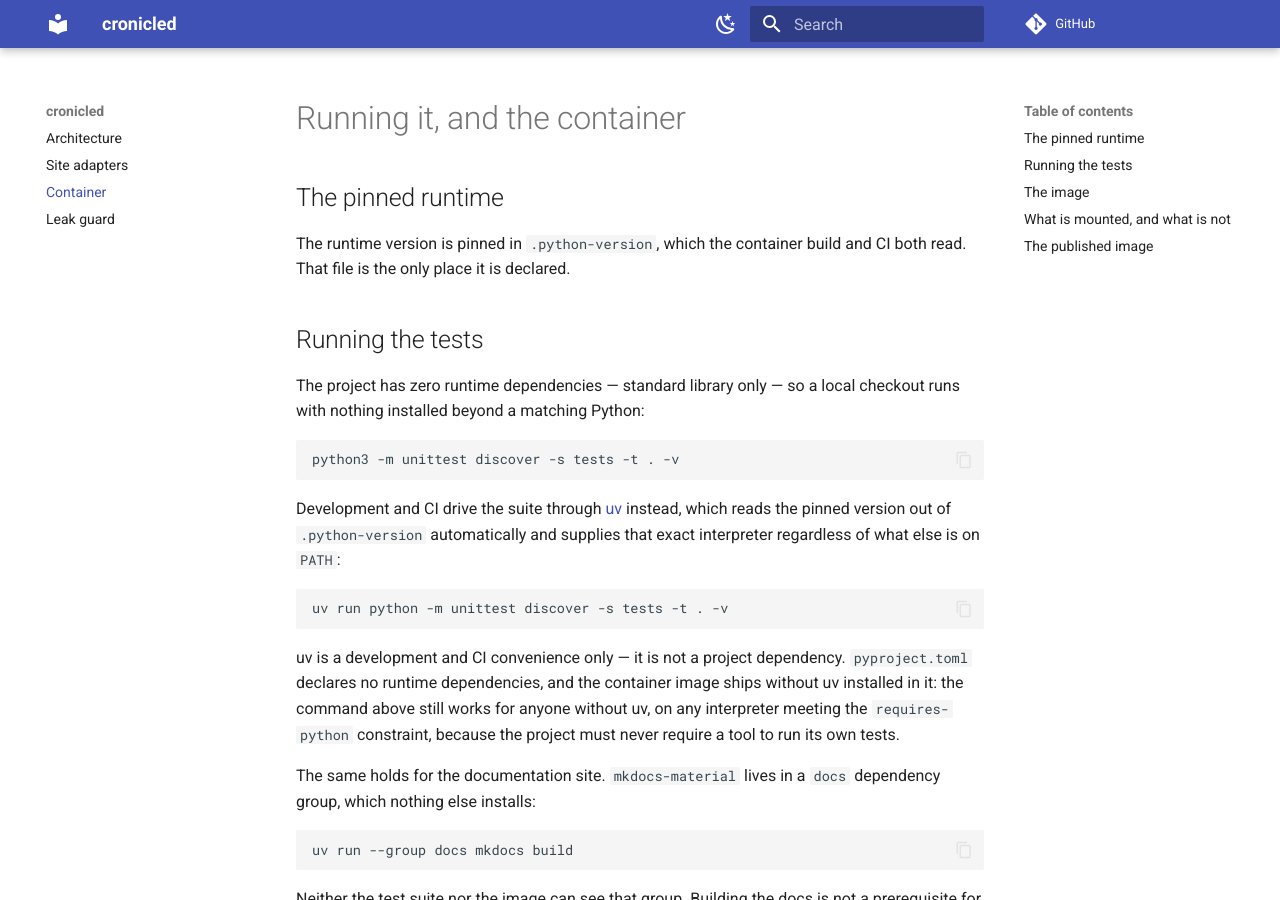
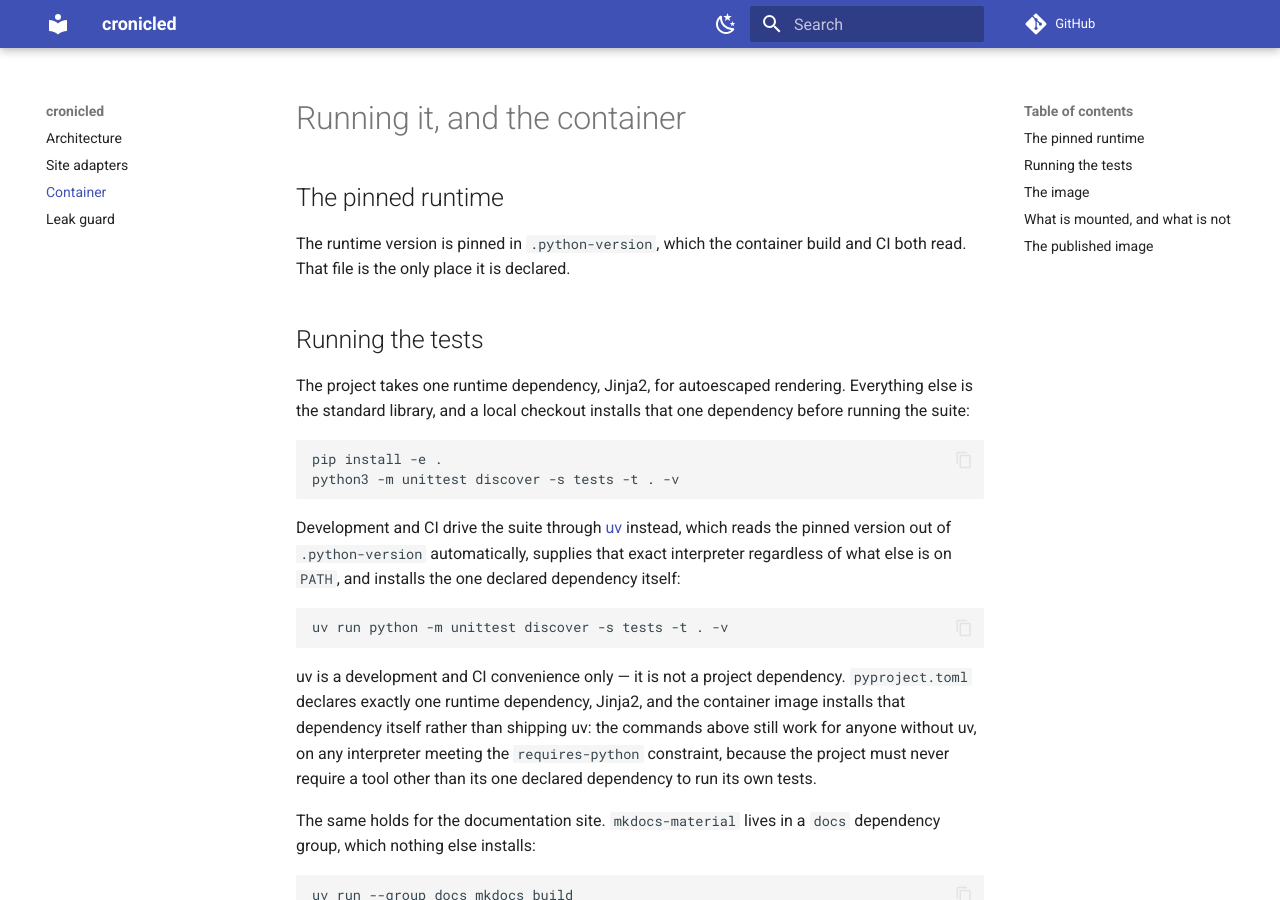
Before and after one commit to cabinetworks/cronicled, an MkDocs documentation site: the page built from docs/container.md, in a window 1280 px wide and 900 px high. Built offline with MkDocs 1.6.1 and Material for MkDocs 9.7.7, drawn with Linux system fonts in a browser that asks for light colours; comment, search, counter and statistics services are not loaded.

Commit message:
build: take one runtime dependency for autoescaped rendering
The inbox will render text this project did not write: filenames from disk
and titles from a scraper. Hand-concatenating that into HTML makes escaping
something a person has to remember at every interpolation, and one miss is
script injection on the one page whose buttons will write to a library.

The guard that forbade dependencies is replaced rather than deleted. It now
pins both sides: the permitted one must be present, and anything else fails.
A guard that only forbids is half a guard. A second test rejects an unpinned
requirement, which would make the image a function of its build date.

Every place that stated the old "zero runtime dependencies" claim is
corrected to match: the README, the container docs, the Dockerfile (whose
install step now runs before the copy stage, so a code change does not
invalidate it), the CI comment, and two adjacent comments not named in the
originating task brief that would otherwise have gone stale silently. The
lockfile is regenerated so a frozen install matches the new declaration.

Co-Authored-By: Claude Opus 5 <noreply@anthropic.com>

````diff
--- a/docs/container.md
+++ b/docs/container.md
@@ -7,26 +7,30 @@ and CI both read. That file is the only place it is declared.
 
 ## Running the tests
 
-The project has zero runtime dependencies — standard library only — so a local
-checkout runs with nothing installed beyond a matching Python:
+The project takes one runtime dependency, Jinja2, for autoescaped rendering.
+Everything else is the standard library, and a local checkout installs that
+one dependency before running the suite:
 
 ```sh
+pip install -e .
 python3 -m unittest discover -s tests -t . -v
 ```
 
 Development and CI drive the suite through [uv](https://docs.astral.sh/uv/)
-instead, which reads the pinned version out of `.python-version` automatically
-and supplies that exact interpreter regardless of what else is on `PATH`:
+instead, which reads the pinned version out of `.python-version` automatically,
+supplies that exact interpreter regardless of what else is on `PATH`, and
+installs the one declared dependency itself:
 
 ```sh
 uv run python -m unittest discover -s tests -t . -v
 ```
 
 uv is a development and CI convenience only — it is not a project dependency.
-`pyproject.toml` declares no runtime dependencies, and the container image
-ships without uv installed in it: the command above still works for anyone
-without uv, on any interpreter meeting the `requires-python` constraint,
-because the project must never require a tool to run its own tests.
+`pyproject.toml` declares exactly one runtime dependency, Jinja2, and the
+container image installs that dependency itself rather than shipping uv: the
+commands above still work for anyone without uv, on any interpreter meeting
+the `requires-python` constraint, because the project must never require a
+tool other than its one declared dependency to run its own tests.
 
 The same holds for the documentation site. `mkdocs-material` lives in a
 `docs` dependency group, which nothing else installs:
````
Also changed, not shown: README.md (+14 -4 lines), pyproject.toml (+6 -4 lines), 5 other files.
